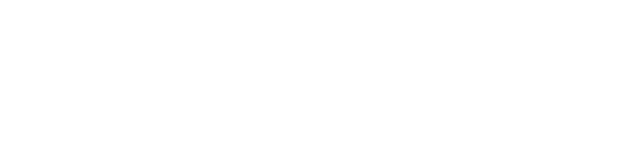
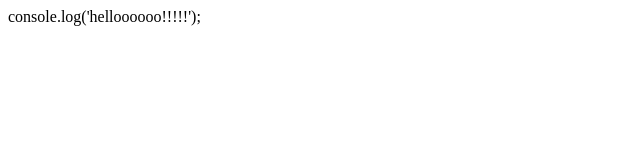
Before and after one commit to nakatsuboryosuke/GEEKpre, a plain HTML site: page index.html in a window 1280 px wide. Shown: the whole page, without its empty margins (0-640 px from the left). Drawn offline with Linux system fonts and the light colour scheme.

Commit message:
branch test

```diff
--- a/index.html
+++ b/index.html
@@ -5,5 +5,7 @@
     <meta name="viewport" content="width=device-width, initial-scale=1.0" />
     <title>Document</title>
   </head>
-  <body></body>
+  <body>
+    console.log('helloooooo!!!!!');
+  </body>
 </html>
```
